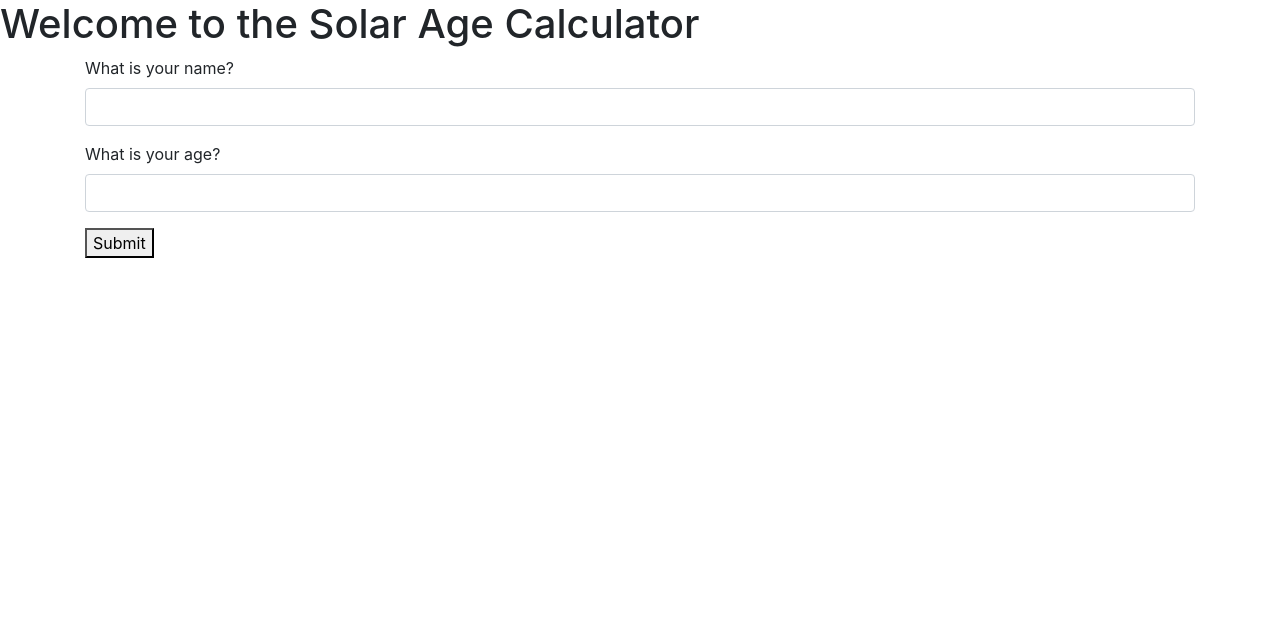
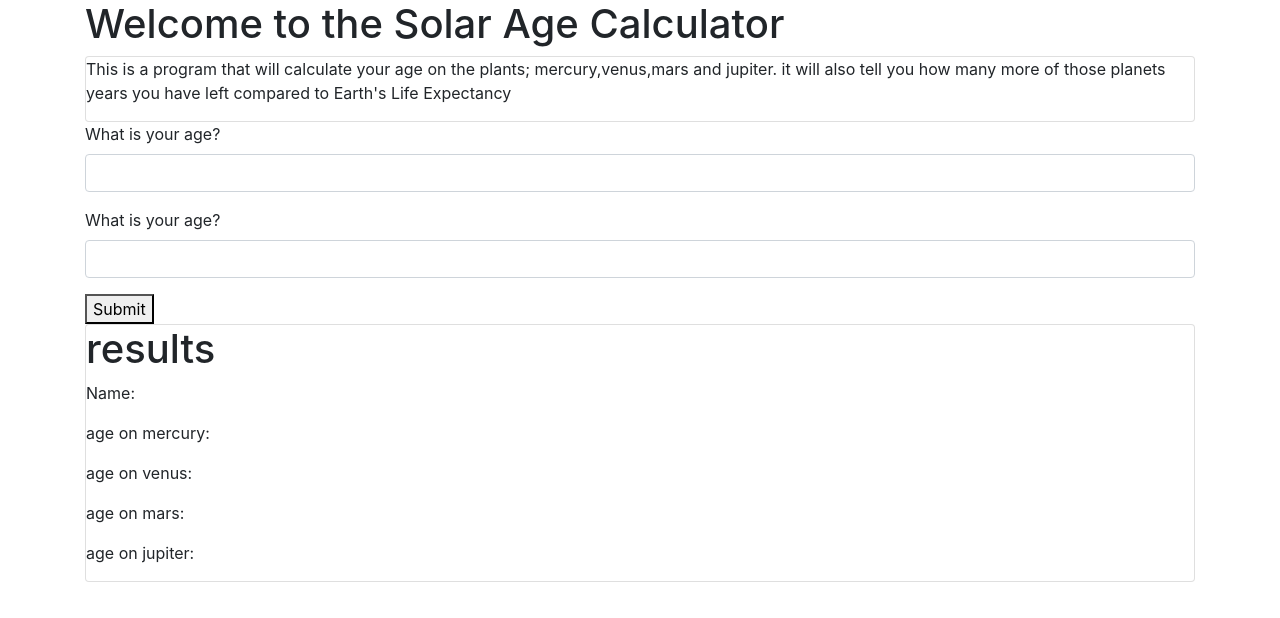
Before and after one commit to dschaaf89/Solar-Age, a website built with webpack: page src/index.html in a window 1280 px wide. Built offline with nearby package versions, Linux system fonts and the light colour scheme.

Commit message:
it will start the code for the results tab for the calculator

```diff
--- a/src/index.html
+++ b/src/index.html
@@ -1,30 +1,51 @@
-
 <!DOCTYPE html>
 <html lang="en">
+
 <head>
   <meta charset="UTF-8">
   <meta name="viewport" content="width=device-width, initial-scale=1.0">
   <title>Solar-AGE-Calculator</title>
 </head>
+
 <body>
   <div id="Greeting">
     <div class="Jumbotron">
-      <h1>Welcome to the Solar Age Calculator</h1>
+      <div class="container">
+        <h1>Welcome to the Solar Age Calculator</h1>
+        <div class="card">
+          <p>This is a program that will calculate your age on the plants; mercury,venus,mars and jupiter. it will also
+            tell you how many more of those planets years you have left compared to Earth's Life Expectancy</p>
+        </div>
+      </div>
     </div>
   </div>
-  <div class = "container">
-    <div id="name">
+  <div class="container">
+    <div id="person1">
       <form id="person">
         <div class="form-group">
-          <label for="name">What is your name?</label>
-          <input type="text"  class="form-control" required id="name">
+          <label for="age">What is your age?</label>
+          <input type="text" class="form-control" required id="name">
         </div>
         <div class="form-group">
           <label for="age">What is your age?</label>
-          <input type="number"  class="form-control" required id="age">
+          <input type="number" class="form-control" required id="age">
         </div>
-        <button type="submit">Submit</button>
+        <button type="submit ">Submit</button>
       </form>
+    </div>
   </div>
+  <div class="container">
+    <div class="card">
+
+      <h1>results</h1>
+        <p>Name: <span id="name"></span></p>
+        <p>age on mercury: <span id="mercury"></span></p>
+        <p>age on venus: <span id="venus"></span></p>
+        <p>age on mars: <span id="mars"></span></p>
+        <p>age on jupiter: <span id="jupiter"></span></p>
+    </div>
+  </div>
+
 </body>
+
 </html>
--- a/src/main.js
+++ b/src/main.js
@@ -2,13 +2,15 @@ import $ from 'jquery';
 import 'bootstrap';
 import 'bootstrap/dist/css/bootstrap.min.css';
 import './css/styles.css';
+//import Calculator from './js/calculator-logic';
 
 $(document).ready(function () {
   $("#person").submit(function (event) {
     event.preventDefault();
-    let name = $('#name').val();
+    let person = $('#name').val();
     let age = $('#age').val();
-    console.log(name);
-    console.log(age);
+    console.log(person,age);
+    //let calc = new Calculator(person,age);
+
   });
 });
```
Also changed, not shown: assets/space.jpg (added).
